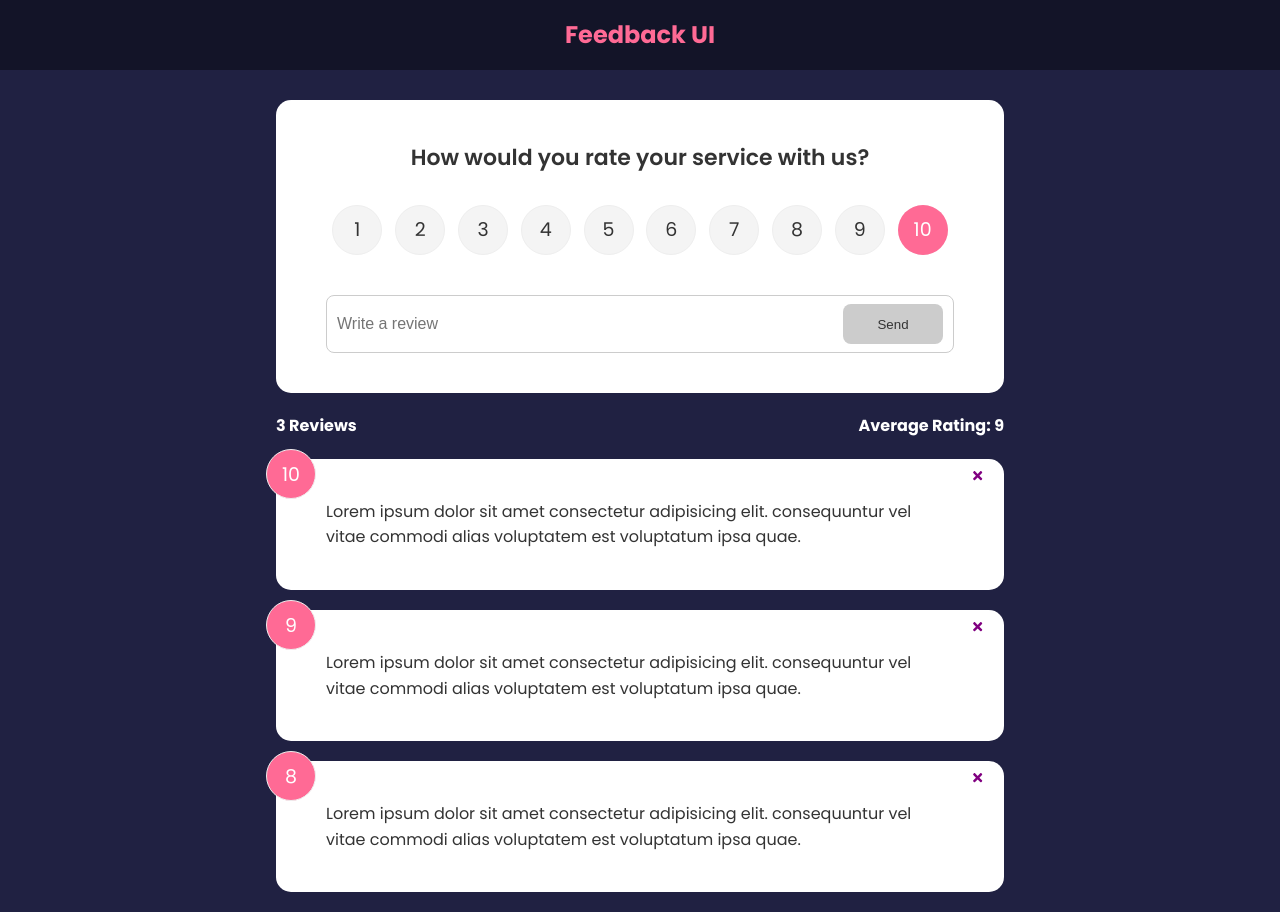
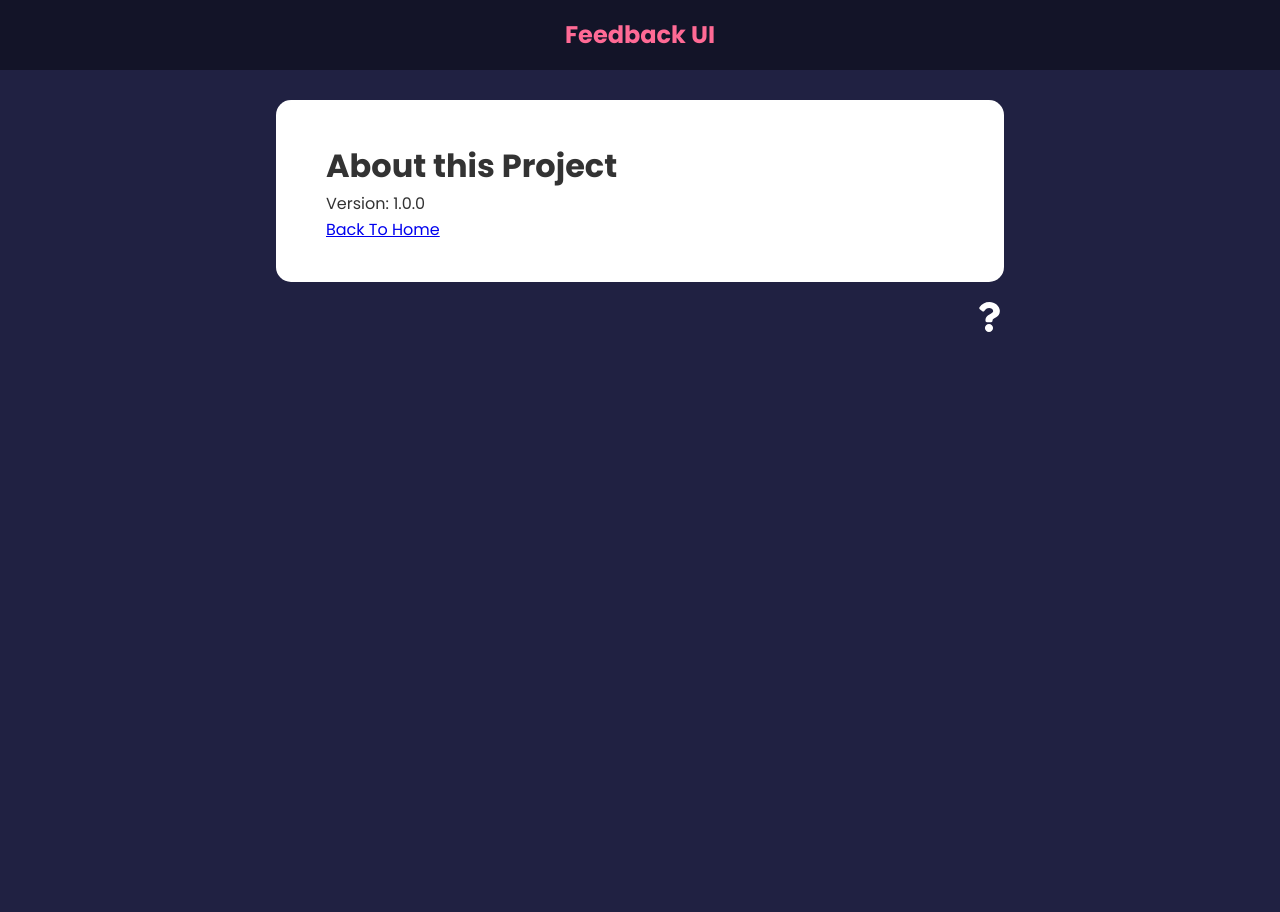
Before and after one commit to jps27CSE/Feedback_App_React, a React (Create React App) app: page /about in a window 1280 px wide. After the commit the page ends 800 px from the top, so only its background shows below. Built offline with nearby package versions, Linux system fonts and the light colour scheme.

Commit message:
React Router Dom

```diff
--- a/package.json
+++ b/package.json
@@ -10,6 +10,7 @@
     "react": "^18.2.0",
     "react-dom": "^18.2.0",
     "react-icons": "^4.4.0",
+    "react-router-dom": "^6.3.0",
     "react-scripts": "5.0.1",
     "uuid": "^8.3.2",
     "web-vitals": "^2.1.4"
--- a/src/App.js
+++ b/src/App.js
@@ -1,4 +1,5 @@
 import { v4 as uuidv4 } from "uuid";
+import { BrowserRouter as Router, Route, Routes } from "react-router-dom";
 import { useState } from "react";
 import "./App.css";
 import FeedbackForm from "./components/FeedbackForm";
@@ -7,6 +8,8 @@ import FeedbackList from "./components/FeedbackList";
 import FeedbackStats from "./components/FeedbackStats";
 import Header from "./components/Header";
 import FeedbackData from "./data/FeedbackData";
+import AboutPage from "./pages/AboutPage";
+import AboutIconLink from "./components/AboutIconLink";
 
 function App() {
   const [feedback, setFeedback] = useState(FeedbackData);
@@ -23,14 +26,29 @@ function App() {
   };
 
   return (
-    <>
+    <Router>
       <Header />
       <div className="container">
-        <FeedbackForm handleAdd={addFeedback} />
-        <FeedbackStats feedback={feedback} />
-        <FeedbackList feedback={feedback} handleDelete={deleteFeedback} />
+        <Routes>
+          <Route
+            exact
+            path="/"
+            element={
+              <>
+                <FeedbackForm handleAdd={addFeedback} />
+                <FeedbackStats feedback={feedback} />
+                <FeedbackList
+                  feedback={feedback}
+                  handleDelete={deleteFeedback}
+                />
+              </>
+            }
+          ></Route>
+          <Route path="/about" element={<AboutPage />} />
+        </Routes>
+        <AboutIconLink />
       </div>
-    </>
+    </Router>
   );
 }
 
--- /dev/null
+++ b/src/components/AboutIconLink.js
@@ -0,0 +1,13 @@
+import { FaQuestion } from "react-icons/fa";
+import { Link } from "react-router-dom";
+
+const AboutIconLink = () => {
+  return (
+    <div className="about-link">
+      <Link to="/about">
+        <FaQuestion size={30} />
+      </Link>
+    </div>
+  );
+};
+export default AboutIconLink;
--- /dev/null
+++ b/src/pages/AboutPage.js
@@ -0,0 +1,15 @@
+import Card from "../components/shared/Card";
+import { Link } from "react-router-dom";
+
+const AboutPage = () => {
+  return (
+    <Card className="about">
+      <h1>About this Project</h1>
+      <p>Version: 1.0.0</p>
+      <p>
+        <Link to="/">Back To Home</Link>
+      </p>
+    </Card>
+  );
+};
+export default AboutPage;
```
Also changed, not shown: 1 other file (tests, documents, lock files or other folders).
